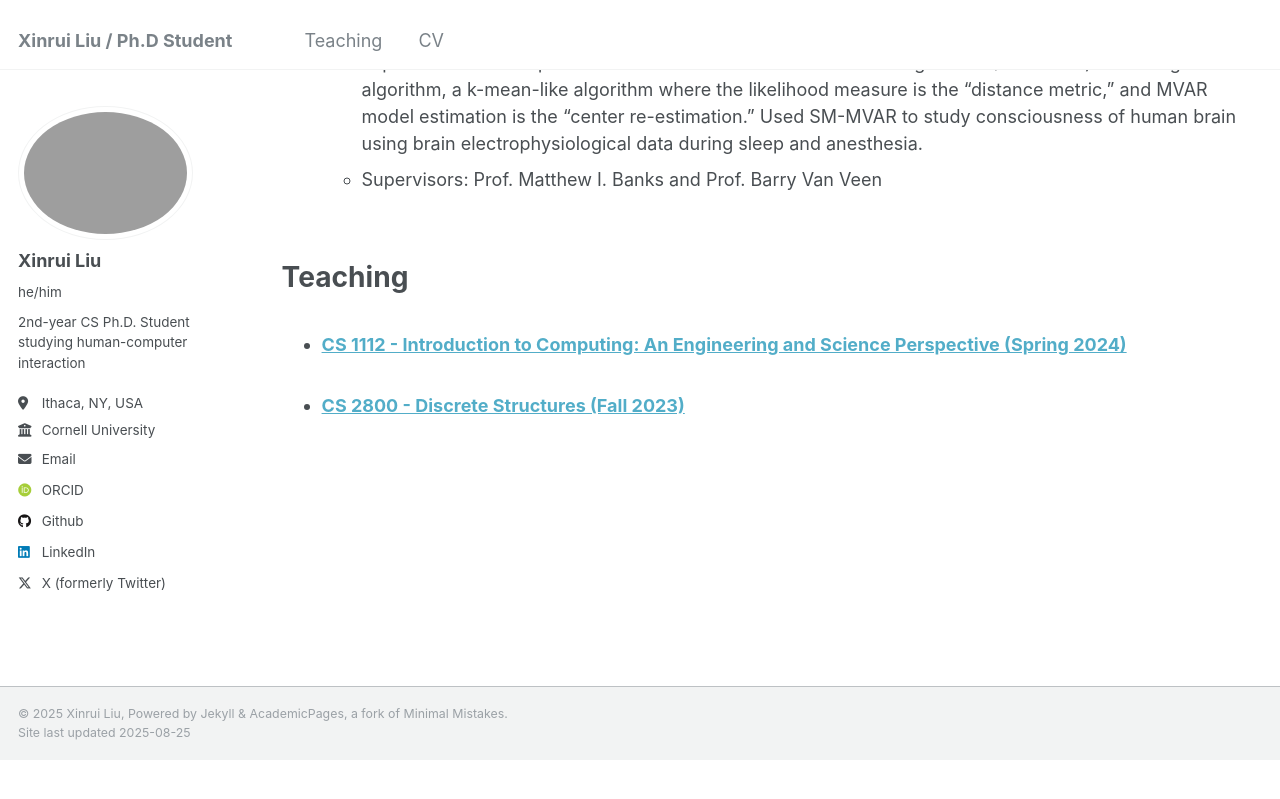
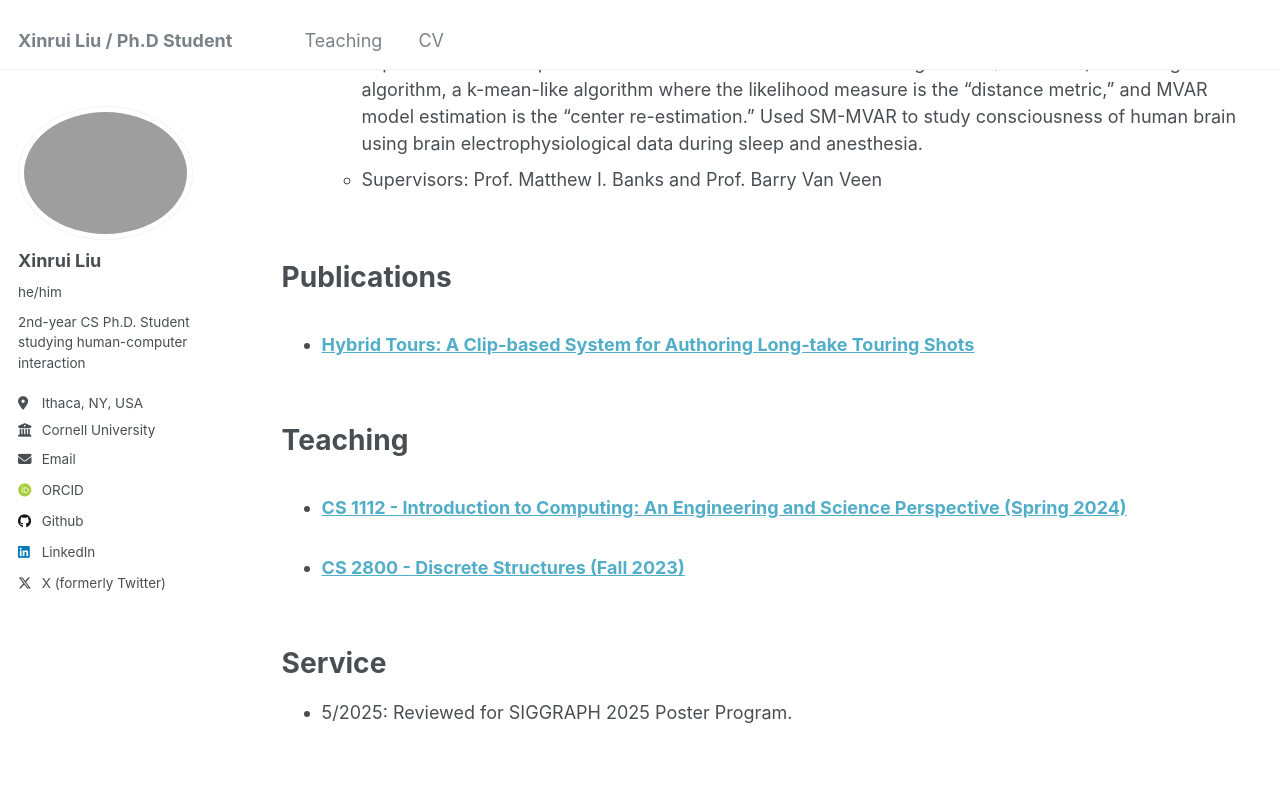
Before and after one commit to liuxr0831/liuxr0831.github.io, a Jekyll site: the page built from _pages/cv.md, in a window 1280 px wide and 900 px high, scrolled down 666 px. Shown: the top 799 px of the window. Built offline with Jekyll 4.4.1, drawn with Linux system fonts in a browser that asks for light colours; some web fonts are replaced; before the commit the page ends 1426 px from its top, so only the background shows below that.

Commit message:
Add service and publications to CV. Add build instructions to Dockerfile.

```diff
--- a/_pages/cv.md
+++ b/_pages/cv.md
@@ -33,13 +33,13 @@ Work and Research Experiences
 
 
 
-<!-- <br/>
+<br/>
 
 Publications
 ======
   <ul>{% for post in site.publications reversed %}
     {% include archive-single-cv.html %}
-  {% endfor %}</ul> -->
+  {% endfor %}</ul>
 
 
 
@@ -61,6 +61,11 @@ Teaching
     {% include archive-single-cv.html %}
   {% endfor %}</ul>
 
-<!-- Service and leadership
+
+
+<br/>
+
+Service
 ======
-* Currently signed in to 43 different slack teams -->
+
+* 5/2025: Reviewed for SIGGRAPH 2025 Poster Program.
```
Also changed, not shown: 1 other file.
